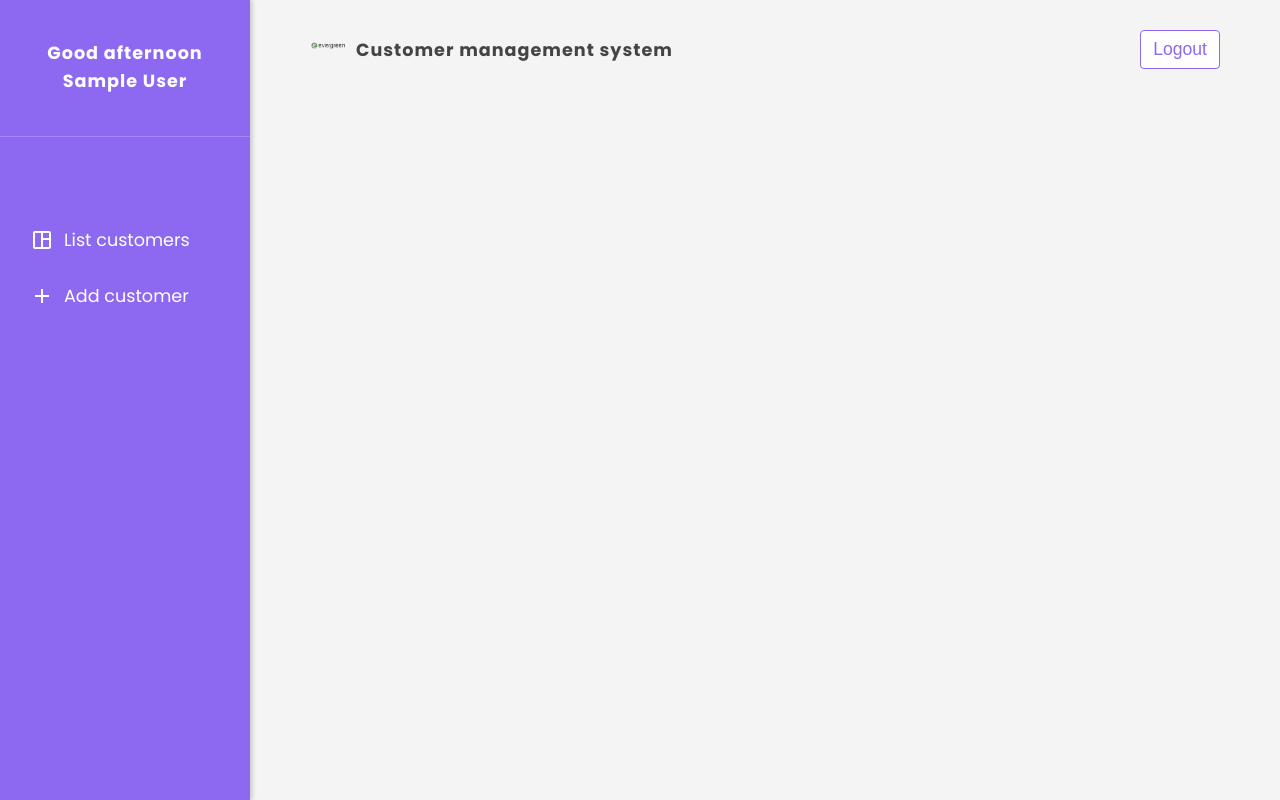
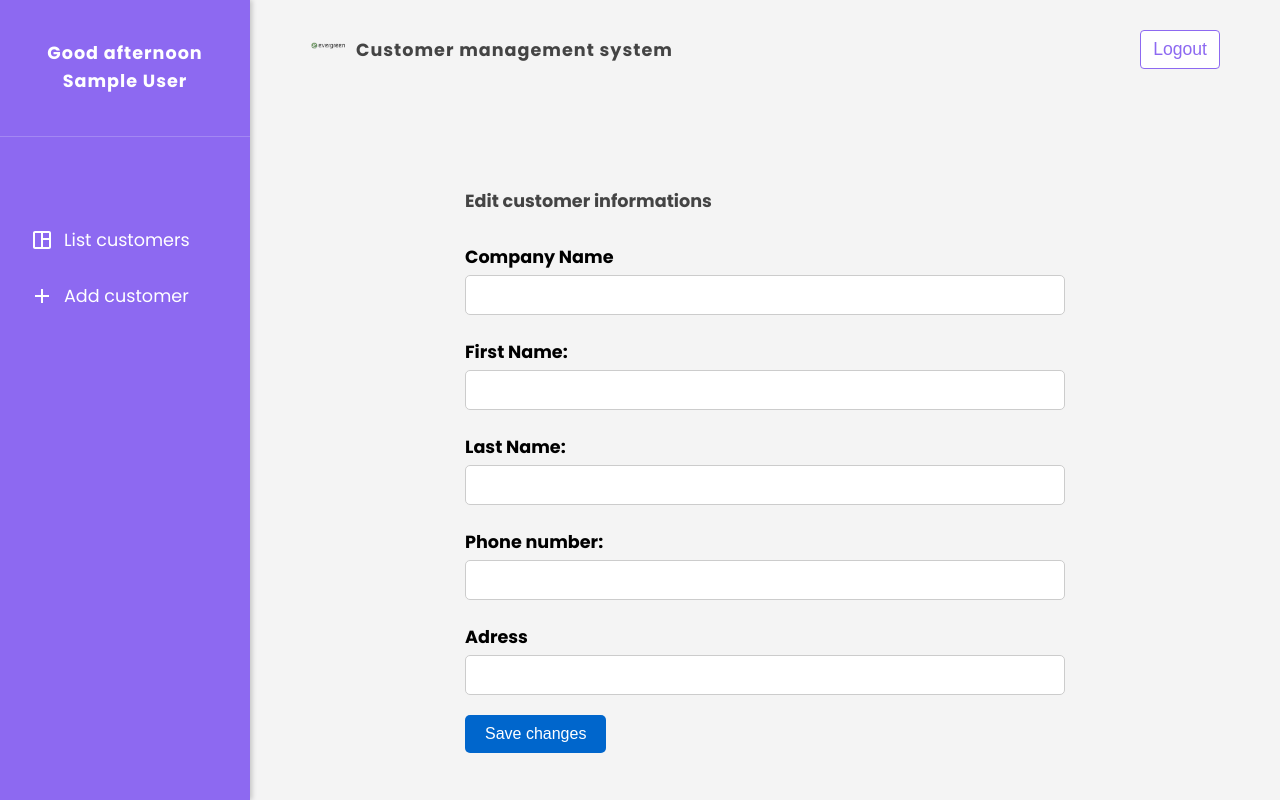
Before and after one commit to michalweclawik/customer-management-evergreen, a React (Create React App) app: page /edit/1 in a window 1280 px wide. Built offline with nearby package versions, Linux system fonts and the light colour scheme; no server answers; the database is empty; sample sign-in values are in the browser's storage.

Commit message:
edit added

```diff
--- a/src/App.js
+++ b/src/App.js
@@ -12,6 +12,7 @@ import Signup from "./pages/Signup/Signup";
 import CustomerDetails from "./components/CustomerDetails/CustomerDetails";
 import Navbar from "./components/Navbar/Navbar";
 import Sidebar from "./components/Sidebar/Sidebar";
+import EditCustomer from "./pages/EditCustomer/EditCustomer";
 
 function App() {
   const { authIsReady, user } = useAuthContext();
@@ -34,9 +35,11 @@ function App() {
               />
               <Route
                 path="/customers/:id"
-                element={
-                  user ? <CustomerDetails /> : <CustomerDetails to="/login" />
-                }
+                element={user ? <CustomerDetails /> : <Navigate to="/login" />}
+              />
+              <Route
+                path="/edit/:id"
+                element={user ? <EditCustomer /> : <Navigate to="/login" />}
               />
               <Route
                 path="/login"
--- a/src/components/CustomerDetails/CustomerDetails.jsx
+++ b/src/components/CustomerDetails/CustomerDetails.jsx
@@ -38,6 +38,7 @@ const CustomerDetails = () => {
           <h4>{document.lastName}</h4>
           <h4>{document.phoneNumber}</h4>
           <h4>{document.address}</h4>
+          <Link to={`/edit/${id}`}>Edit information</Link>
           <button className="btn" onClick={handleClick}>
             Remove customer
           </button>
--- /dev/null
+++ b/src/pages/EditCustomer/EditCustomer.jsx
@@ -0,0 +1,115 @@
+import { useState, useEffect } from "react";
+import { useAuthContext } from "../../hooks/useAuthContext";
+import { useFirestore } from "../../hooks/useFirestore";
+import { useNavigate } from "react-router-dom";
+import { useDocument } from "../../hooks/useDocument";
+import { useParams } from "react-router-dom";
+
+import "./EditCustomer.css";
+
+export default function EditCustomer() {
+  const { id } = useParams();
+  const { document, error } = useDocument("customers", id);
+  const { user } = useAuthContext();
+  const [companyName, setCompanyName] = useState("");
+  const [firstName, setFirstName] = useState("");
+  const [lastName, setLastName] = useState("");
+  const [phoneNumber, setPhoneNumber] = useState("");
+  const [address, setAdress] = useState("");
+  const [formError, setFormError] = useState(null);
+  const { updateDocument, response } = useFirestore("customers");
+  const navigate = useNavigate();
+
+  const setValues = async () => {
+    const customer = await document;
+    setCompanyName(customer.companyName);
+    setFirstName(customer.firstName);
+    setLastName(customer.lastName);
+    setPhoneNumber(customer.phoneNumber);
+    setAdress(customer.address);
+  };
+  useEffect(() => {
+    setValues();
+  }, [document]);
+
+  const handleSubmit = async (e) => {
+    e.preventDefault();
+    setFormError(null);
+    const createdBy = {
+      displayName: user.displayName,
+      id: user.uid,
+    };
+    const customer = {
+      companyName,
+      firstName,
+      lastName,
+      phoneNumber,
+      address,
+      createdBy,
+    };
+
+    await updateDocument(document.id, customer);
+
+    if (!response.error) {
+      navigate("/");
+    }
+  };
+
+  return (
+    <div className="create-form">
+      <h1 className="page-title">Edit customer informations</h1>
+      <form onSubmit={handleSubmit}>
+        <label>
+          <span>Company Name</span>
+          <input
+            required
+            type="text"
+            onChange={(e) => setCompanyName(e.target.value)}
+            value={companyName}
+          />
+        </label>
+        <label>
+          <span>First Name:</span>
+          <input
+            required
+            type="text"
+            onChange={(e) => setFirstName(e.target.value)}
+            value={firstName}
+          ></input>
+        </label>
+
+        <label>
+          <span>Last Name:</span>
+          <input
+            required
+            type="text"
+            onChange={(e) => setLastName(e.target.value)}
+            value={lastName}
+          ></input>
+        </label>
+        <label>
+          <span>Phone number:</span>
+          <input
+            required
+            type="number"
+            onChange={(e) => setPhoneNumber(e.target.value)}
+            value={phoneNumber}
+          ></input>
+        </label>
+        <label>
+          <span>Adress</span>
+          <input
+            required
+            type="address"
+            onChange={(e) => setAdress(e.target.value)}
+            value={address}
+          ></input>
+        </label>
+
+        <button className="btn">Save changes</button>
+
+        {formError && <p className="error">{formError}</p>}
+      </form>
+    </div>
+  );
+}
```
Also changed, not shown: src/pages/EditCustomer/EditCustomer.css (added).
